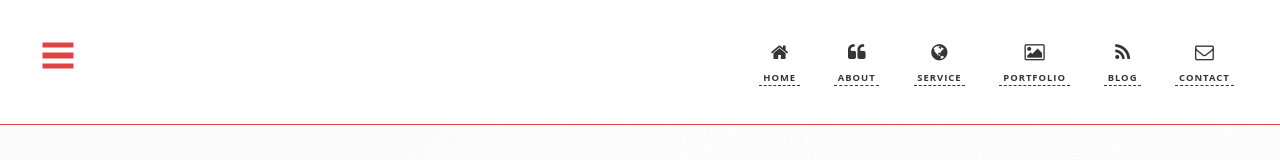
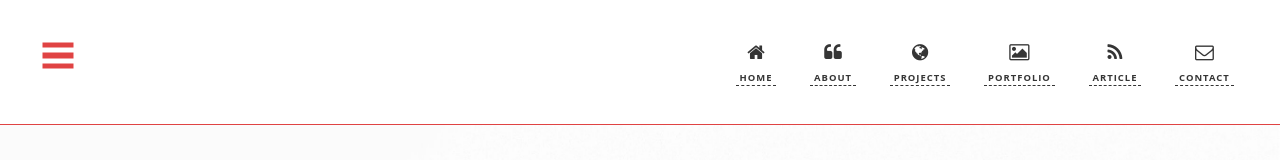
Before and after one commit to Raghuvar/raghuvar.github.io, a plain HTML site: page index.html in a window 1280 px wide. Both pictures are taken after a click on the button 57 px from the left and 55 px from the top of the page. Shown: the top 160 px of the page. Drawn offline with nearby package versions, Linux system fonts and the light colour scheme; some packages are replaced by stand-ins of ours; files that its build step writes are made by us from their sources.

Commit message:
add file

```diff
--- a/index.html
+++ b/index.html
@@ -5,7 +5,7 @@
     <meta http-equiv="X-UA-Compatible" content="IE=edge">
     <meta name="viewport" content="width=device-width, initial-scale=1">
 	<!-- Website Title -->
-    <title>Raghuvar Prajapati : An enthusiastic and sanguine fellow</title>
+    <title> Raghuvar Prajapati-An enthusiastic and sanguine fellow </title>
     <!-- Bootstrap -->
     <link href="assets/bootstrap/css/bootstrap.min.css" rel="stylesheet">
 	<!-- Font-Awesome -->
@@ -48,9 +48,9 @@
 					<div class="icon-list">
 						<a href="index.html#home"><i class="fa fa-fw fa-home"></i><span>Home</span></a>
 						<a href="index.html#about"><i class="fa fa-fw fa-quote-left"></i><span>About</span></a>
-						<a href="index.html#service"><i class="fa fa-fw fa-globe"></i><span>Service</span></a>
+						<a href="index.html#service"><i class="fa fa-fw fa-globe"></i><span>Projects</span></a>
 						<a href="index.html#portfolio"><i class="fa fa-fw fa-picture-o"></i><span>Portfolio</span></a>
-						<a href="index.html#blog"><i class="fa fa-fw fa-rss"></i><span>Blog</span></a>
+						<a href="index.html#blog"><i class="fa fa-fw fa-rss"></i><span>Article</span></a>
 						<a href="index.html#contact"><i class="fa fa-fw fa-envelope-o"></i><span>Contact</span></a>
 					</div>
 				</nav>
```
